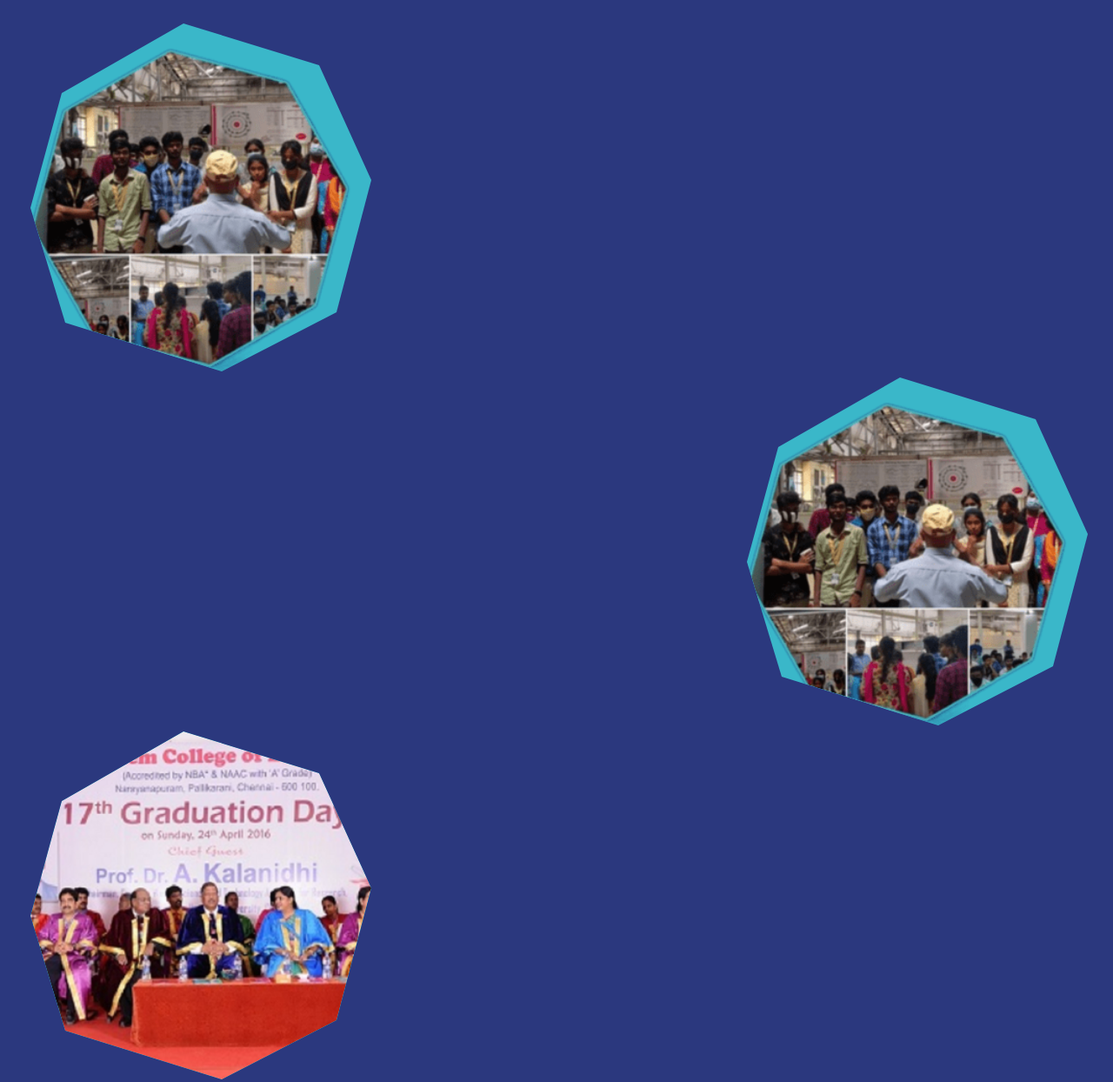
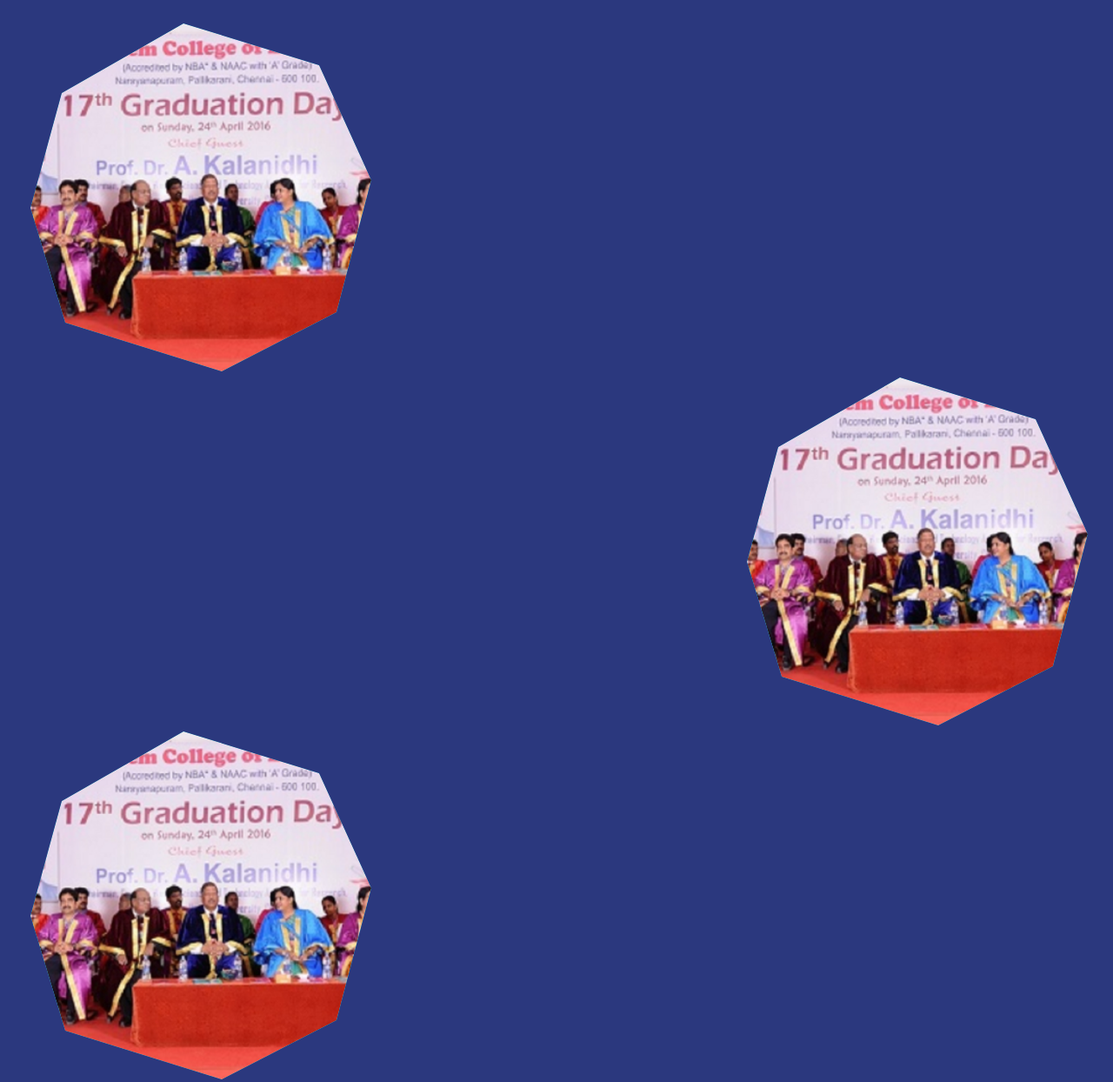
Before and after one commit to mr-tamil-coder/collegeNewsletter, a plain HTML site: page designNewsletter/index.html in a window 1280 px wide. Shown: the whole page at 87% size. Drawn offline with Linux system fonts and the light colour scheme.

Commit message:
fixed alignment

```diff
--- a/designNewsletter/frontPage/style.css
+++ b/designNewsletter/frontPage/style.css
@@ -43,6 +43,7 @@
   }
   .address{
     font-size: 15px;
+    text-align: center;
   }
 
   .marquee-container {
--- a/designNewsletter/index.html
+++ b/designNewsletter/index.html
@@ -77,13 +77,15 @@
     <div class="container">
       <div class="inner">
         <div class="item custom-shape odd">
-          <img src="./img/logo/logo22.png" alt="Image 1" />
+          <img src="./img/jce.png" alt="Image 3" />
+
         </div>
       </div>
 
       <div class="outer">
         <div class="item custom-shape even">
-          <img src="./img/logo/logo22.png" alt="Image 3" />
+          <img src="./img/jce.png" alt="Image 3" />
+
         </div>
       </div>
 
```
Also changed, not shown: designNewsletter/img/clg-img.jpg (deleted), designNewsletter/img/grade.png (deleted), designNewsletter/img/jceLogo.png (deleted), designNewsletter/style.css (added).
